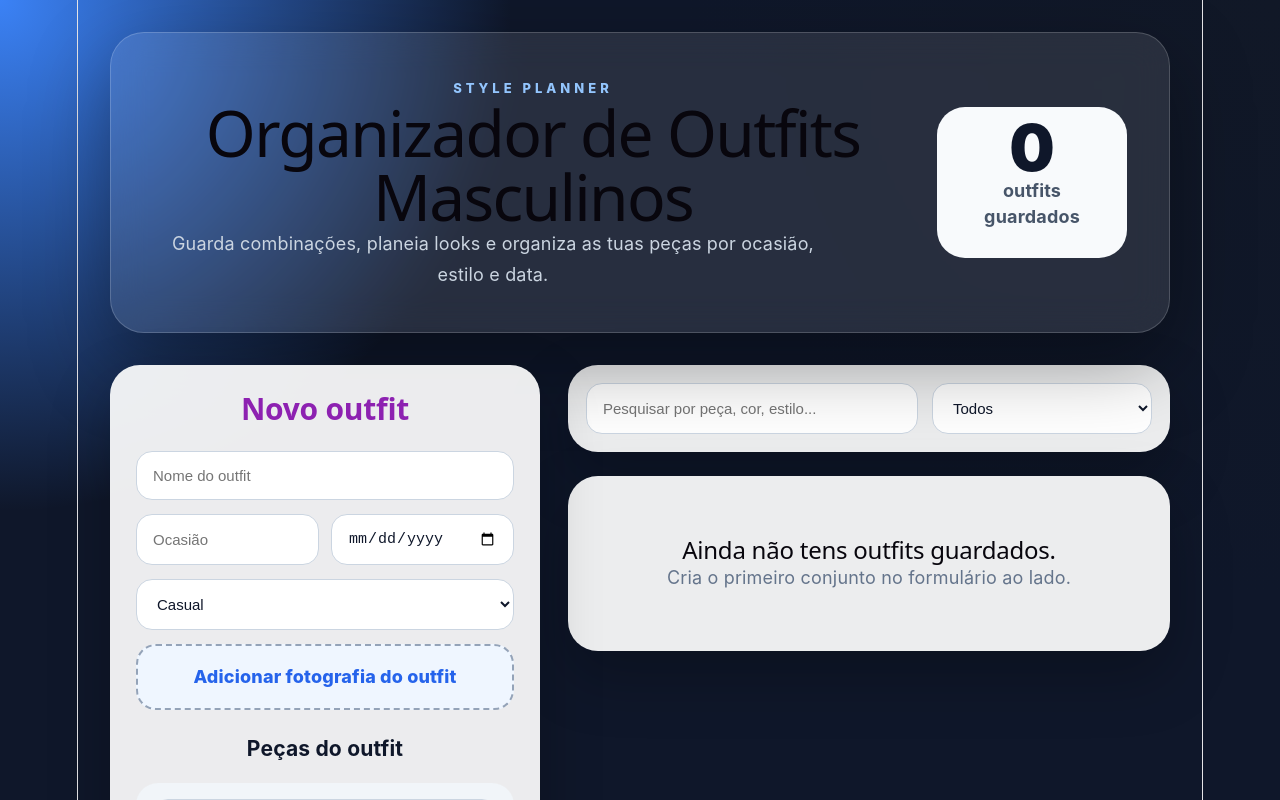
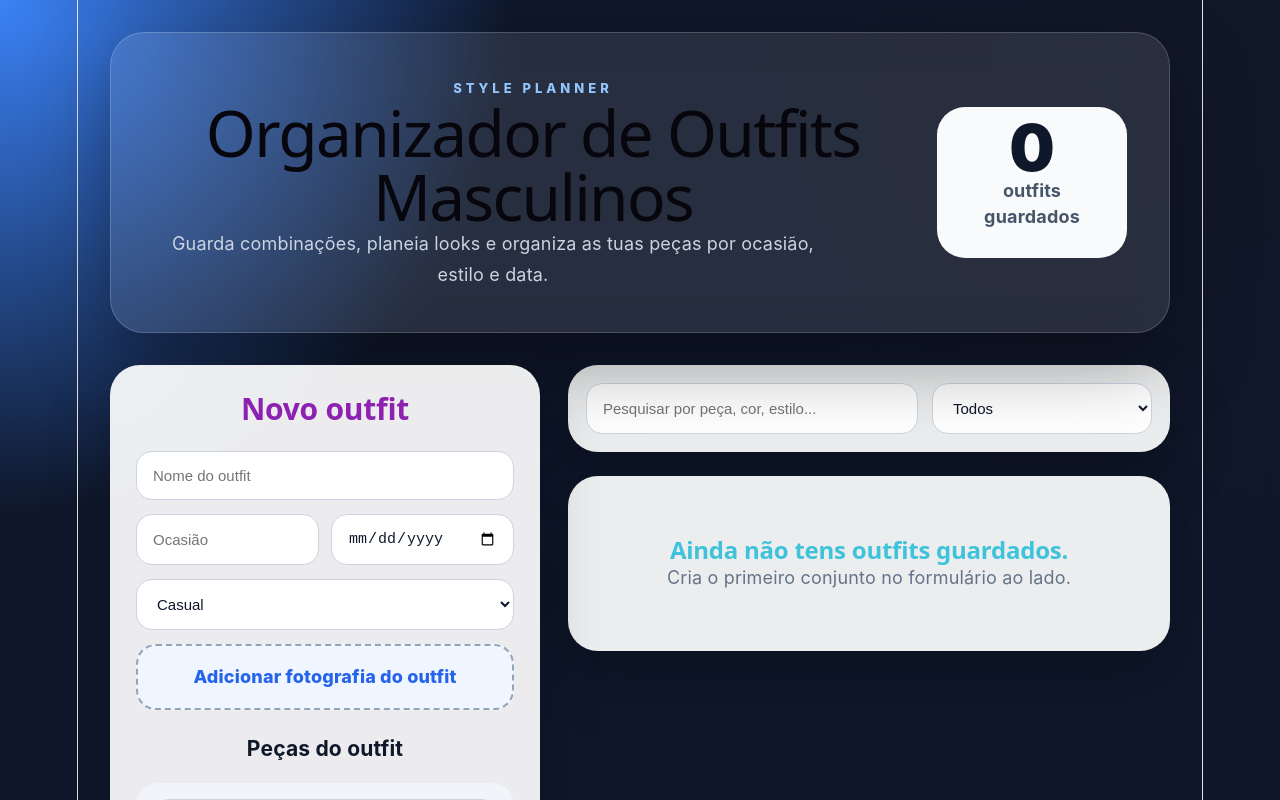
Before and after one commit to ptav2006/outfit-organizer, a React (Vite) app: page / in a window 1280 px wide. Shown: the top 800 px of the page. Built offline with nearby package versions, Linux system fonts and the light colour scheme.

Commit message:
segundo titulo

```diff
--- a/src/App.css
+++ b/src/App.css
@@ -190,3 +190,11 @@
   text-align: center;
   margin-bottom: 24px;
 }
+
+.ainda-title {
+  color: #3ec3db;
+  font-size: 24px;
+  font-weight: 700;
+  text-align: center;
+  margin-bottom: 16px;
+}
--- a/src/App.jsx
+++ b/src/App.jsx
@@ -214,7 +214,7 @@ export default function App() {
             <div className="cards">
               {filteredOutfits.length === 0 && (
                 <div className="empty">
-                  <h2>Ainda não tens outfits guardados.</h2>
+                  <h2 className="ainda-title">Ainda não tens outfits guardados.</h2>
                   <p>Cria o primeiro conjunto no formulário ao lado.</p>
                 </div>
               )}
```
